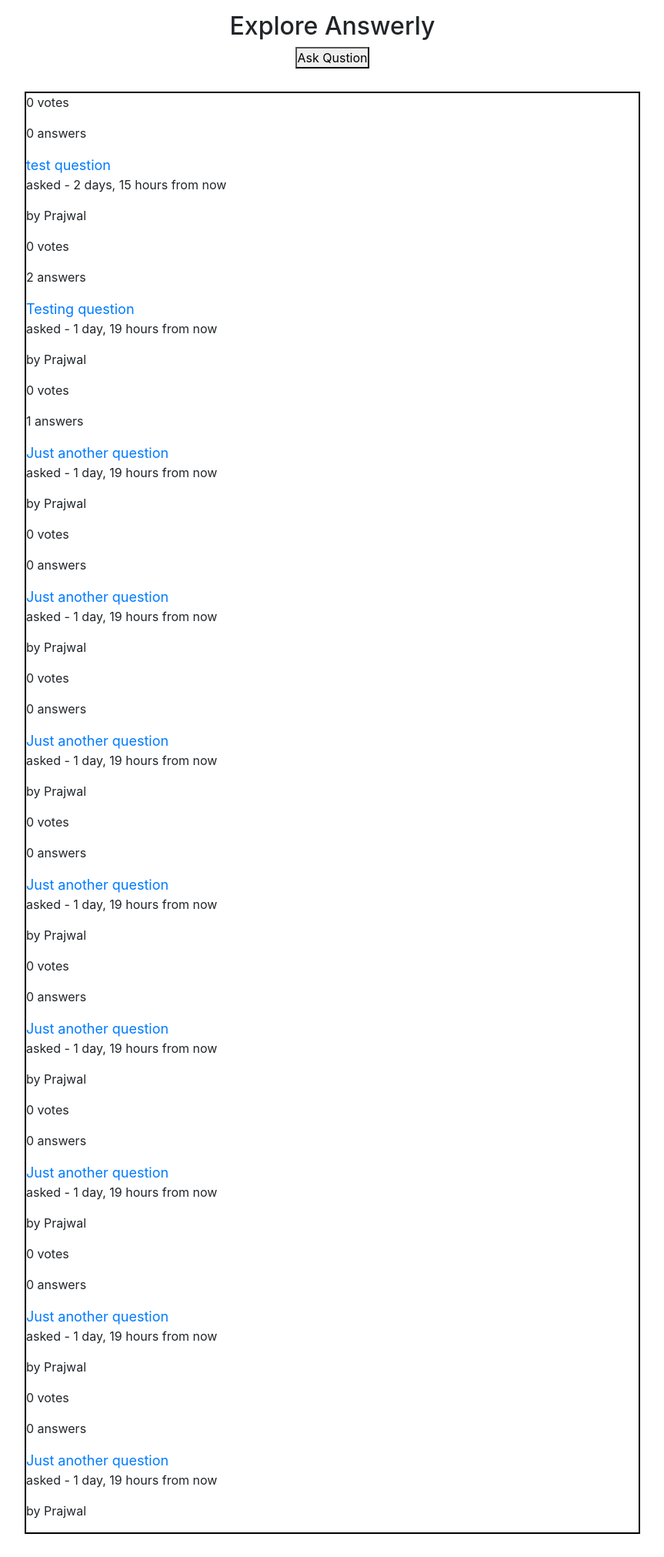
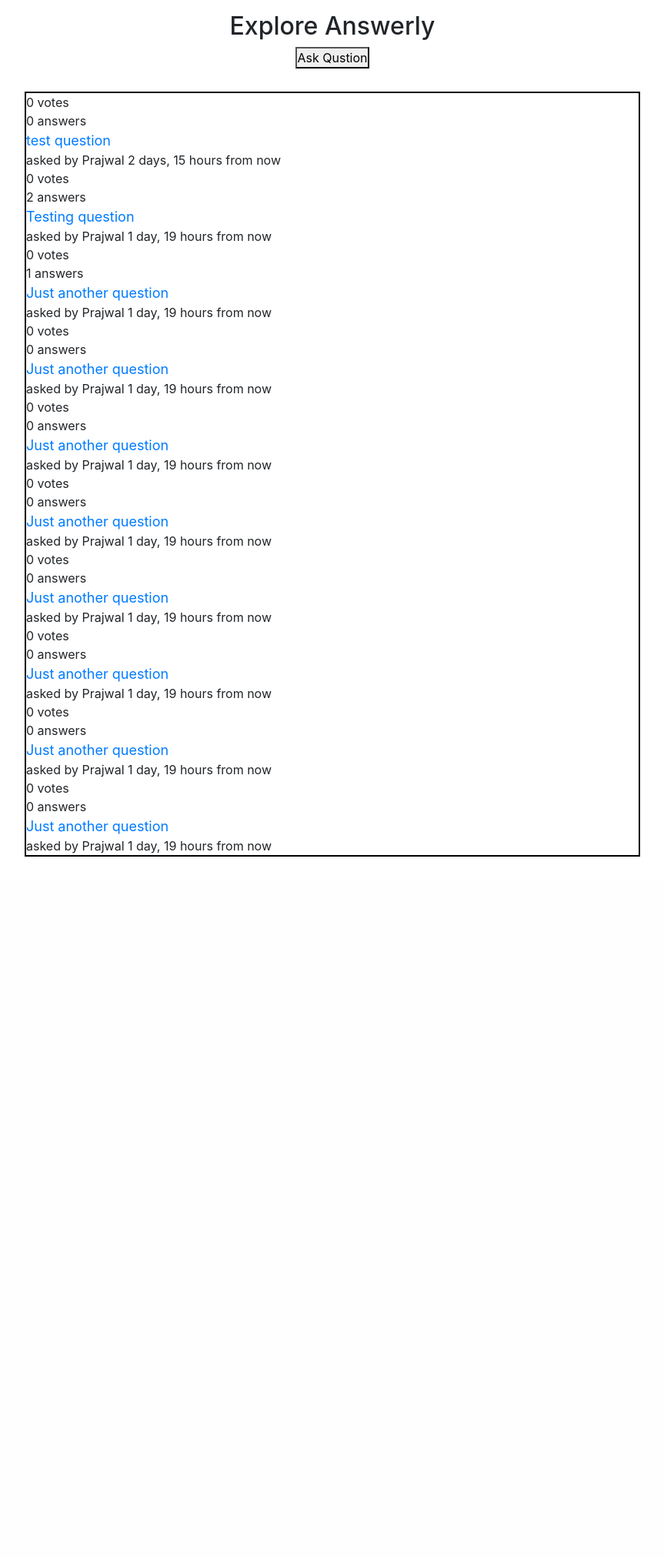
Before and after one commit to Prajwal-Jadhav/Answerly, a Django app: page / in a window 1280 px wide. Shown: the part 56-2079 px from the top of the page at 77% size, without its empty margins (208-1071 px from the left). After the commit the page ends 1169 px from the top, so only its background shows below. Run offline with Django 3.2, Linux system fonts and the light colour scheme; data comes from the database, SQL or seed files in the repository; some libraries are stand-ins or nearby versions.

Commit message:
adjusted structure and classes to tags

```diff
--- a/main/templates/main/home.html
+++ b/main/templates/main/home.html
@@ -11,20 +11,25 @@
 <div class="welcome_header">
   <h2>Explore Answerly</h2>
   <a href="{% url 'main:create_question' %}">
-    <button>Ask Qustion</button>
+    <button class="welcome_header__button">Ask Qustion</button>
   </a>
 </div>
 
 <div class="questions_container">
   {% for question in question_list %}
   <div class="question">
-    <p class="question__votes">{{ question.votes }} votes</p>
-    <p class="question__answers">{{ question.answer_set.all.count }} answers</p>
-    <a class="question__title" href="{% url 'main:question_details' question.id %}">
-      {{question.title}}
-    </a>
-    <p class="question__time">asked - {{ question.created_at | naturaltime }}</p>
-    <p class="question__author"> by {{ question.asked_by.first_name }}</p>
+    <div class="question__votes_container">
+      <div class="question__votes">{{ question.votes }} votes</div>
+      <div class="question__answers">{{ question.answer_set.all.count }} answers</div>
+    </div>
+    <div class="question__summary">
+      <a class="question__title" href="{% url 'main:question_details' question.id %}">
+        {{question.title}}
+      </a>
+      <div class="question__time_and_author">
+        asked by {{ question.asked_by.first_name }} {{ question.created_at | naturaltime }}
+      </div>
+    </div>
   </div>
   {% endfor %}
 </div>
```
